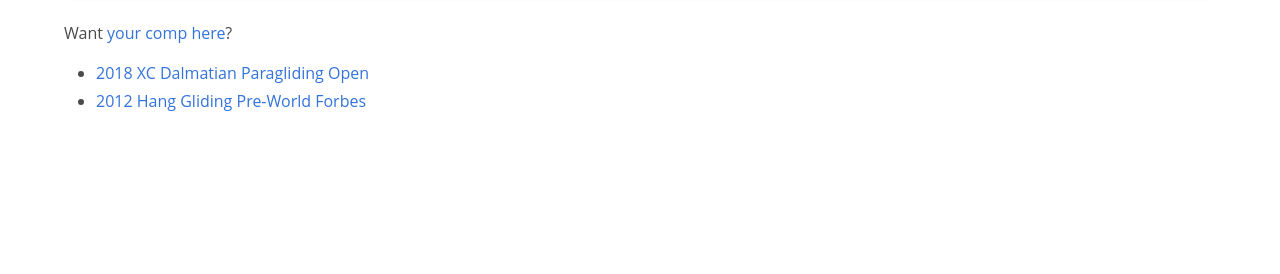
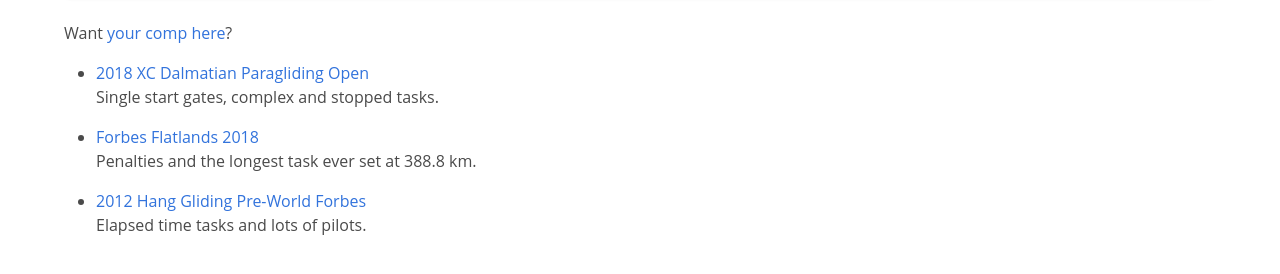
Before and after one commit to FlareTiming/flaretiming, a plain HTML site: page index.html in a window 1280 px wide. Shown: the part 188-462 px from the top of the page. Drawn offline with Linux system fonts and the light colour scheme.

Commit message:
Publish addition of forbes 2018.

```diff
--- a/index.html
+++ b/index.html
@@ -41,8 +41,24 @@
 Want <a href="./posts/2018-12-19-add-a-comp.html">your comp here</a>?
 </p>
 <ul>
-    <li><a href="http://2018-dalmatian.flaretiming.com">2018 XC Dalmatian Paragliding Open</a></li>
-    <li><a href="http://2012-forbes.flaretiming.com">2012 Hang Gliding Pre-World Forbes</a></li>
+    <li>
+        <a href="http://2018-dalmatian.flaretiming.com">2018 XC Dalmatian Paragliding Open</a>
+        <p>
+        Single start gates, complex and stopped tasks.
+        <p>
+    </li>
+    <li>
+        <a href="http://2018-forbes.flaretiming.com">Forbes Flatlands 2018</a>
+        <p>
+        Penalties and the longest task ever set at 388.8 km.
+        <p>
+    </li>
+    <li>
+        <a href="http://2012-forbes.flaretiming.com">2012 Hang Gliding Pre-World Forbes</a>
+        <p>
+        Elapsed time tasks and lots of pilots.
+        <p>
+    </li>
 <ul>
 
             </div>
```
